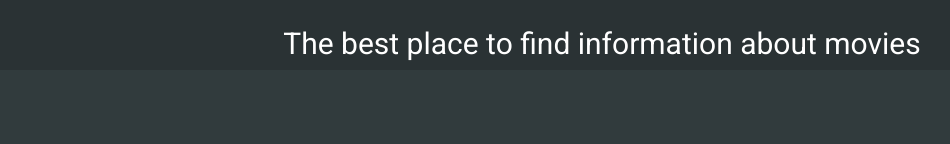
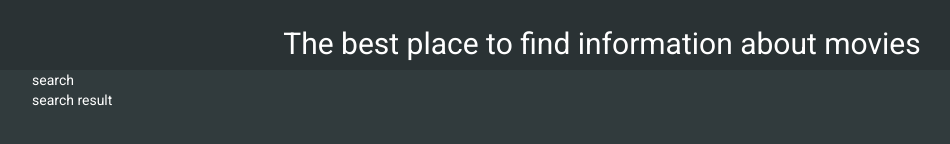
Before and after one commit to sergioviniciuss/moviapp, a React app: page / in a window 1280 px wide. Shown: the part 222-366 px from the top of the page, without its empty margins (38-988 px from the left). Built offline with nearby package versions, Linux system fonts and the light colour scheme.

Commit message:
creating body structure

```diff
--- a/src/components/App.js
+++ b/src/components/App.js
@@ -1,13 +1,16 @@
 import React, { Component } from 'react';
 import { Grid, Row, Col } from 'react-bootstrap';
 import Header from './Header';
+import Body from './Body';
 
 class App extends Component {
     render () {
         return (
             <div className="">
                 <Header />
+                <Body />
             </div>
+
         )
     }
 }
--- /dev/null
+++ b/src/components/Body.js
@@ -0,0 +1,21 @@
+import React, { Component } from 'react';
+import { Grid, Row, Col } from 'react-bootstrap';
+
+class Body extends Component {
+    render () {
+        return (
+            <Grid>
+                <Row className="show-grid">
+					<Col md={12}>
+						search
+					</Col>
+					<Col md={12}>
+						search result
+					</Col>
+                </Row>
+            </Grid>
+        )
+    }
+}
+
+export default Body;
```
